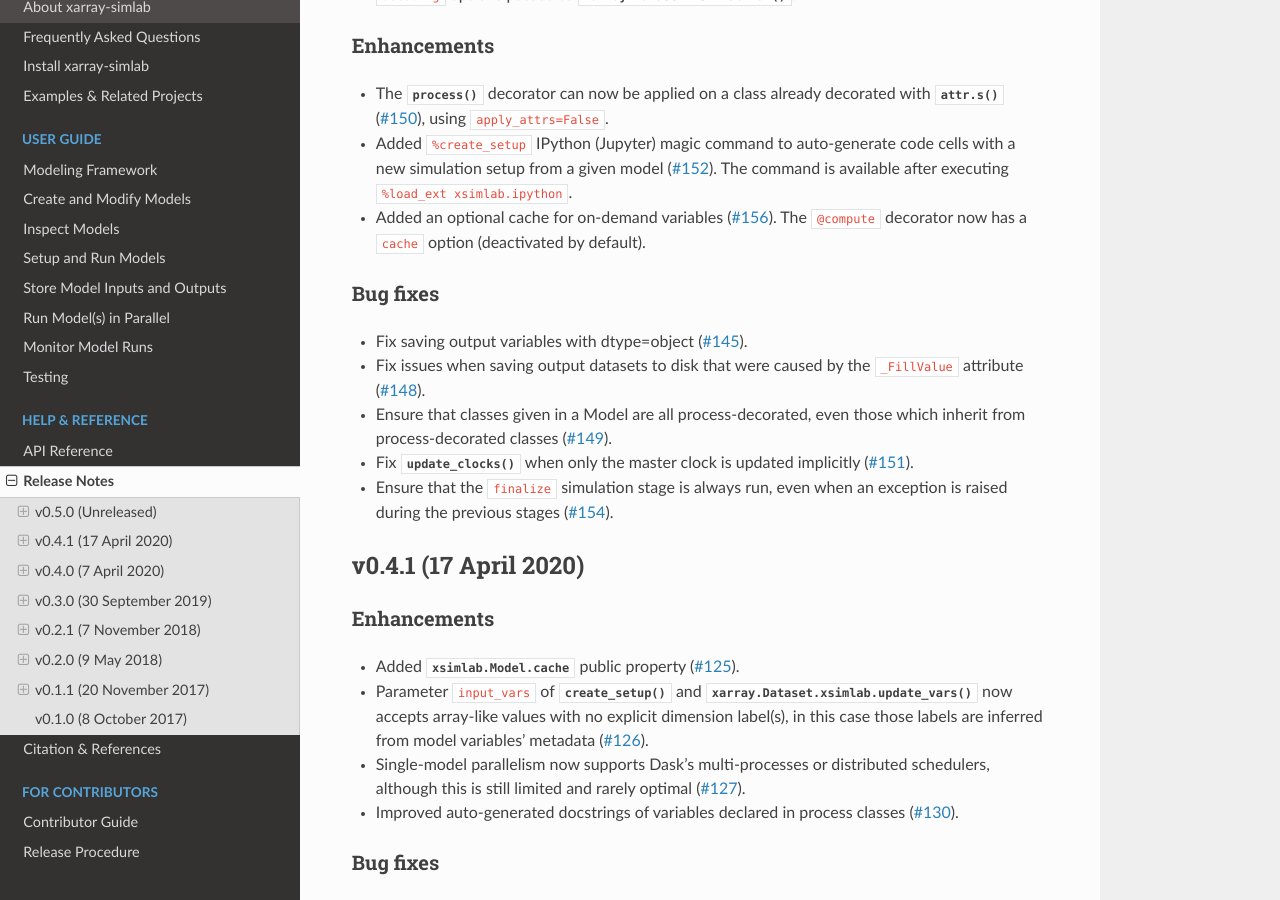
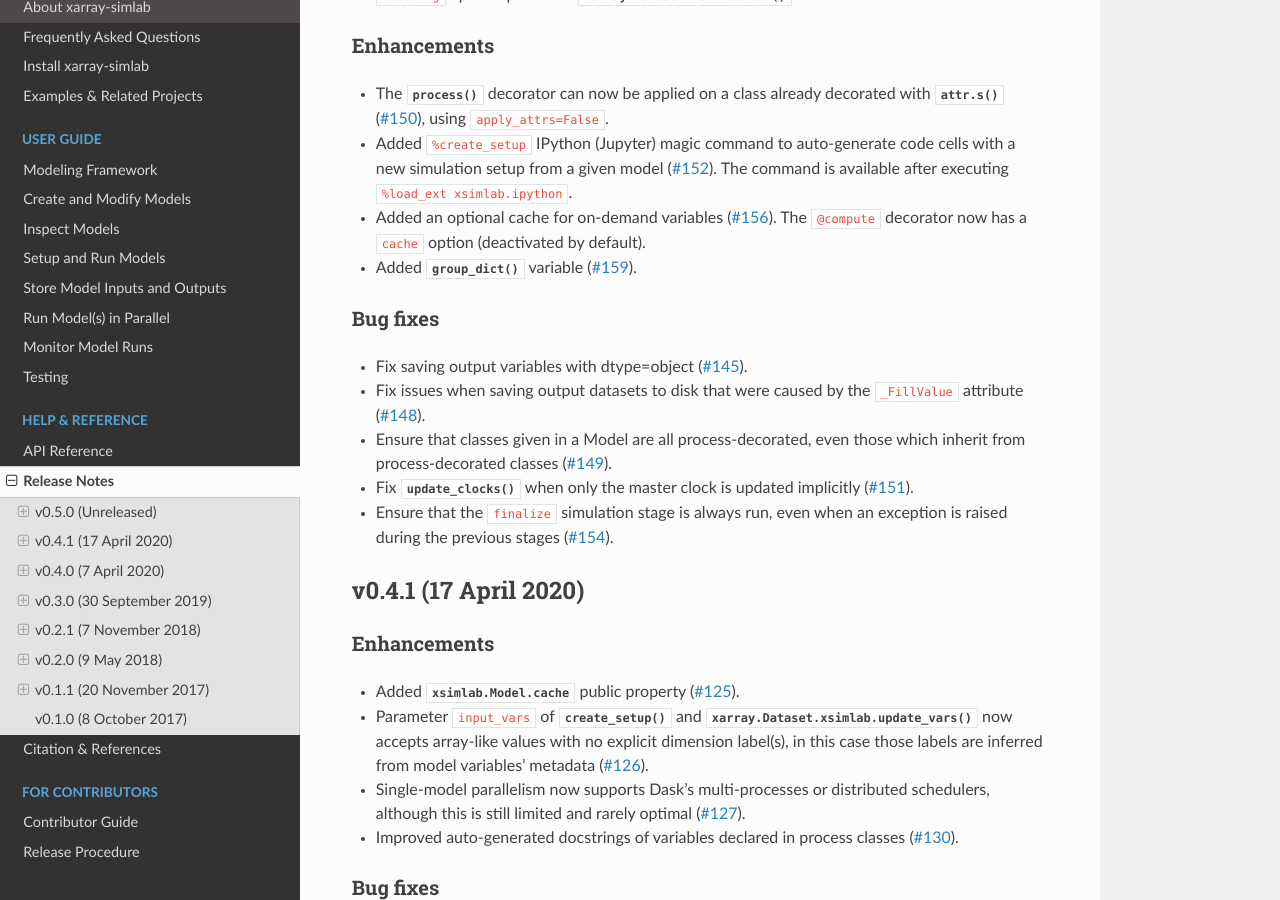
Before and after one commit to xarray-contrib/xarray-simlab, a Sphinx documentation site: the page built from doc/whats_new.rst, in a window 1280 px wide and 900 px high, scrolled down 382 px. Built offline with Sphinx 7.4.7 and the Read the Docs theme 2.0.0, drawn with Linux system fonts in a browser that asks for light colours; the version number could not be read and is left out.

Commit message:
update release notes

```diff
--- a/doc/whats_new.rst
+++ b/doc/whats_new.rst
@@ -27,6 +27,7 @@ Enhancements
   command is available after executing ``%load_ext xsimlab.ipython``.
 - Added an optional cache for on-demand variables (:issue:`156`). The ``@compute``
   decorator now has a ``cache`` option (deactivated by default).
+- Added :func:`~xsimlab.group_dict` variable (:issue:`159`).
 
 Bug fixes
 ~~~~~~~~~
```
